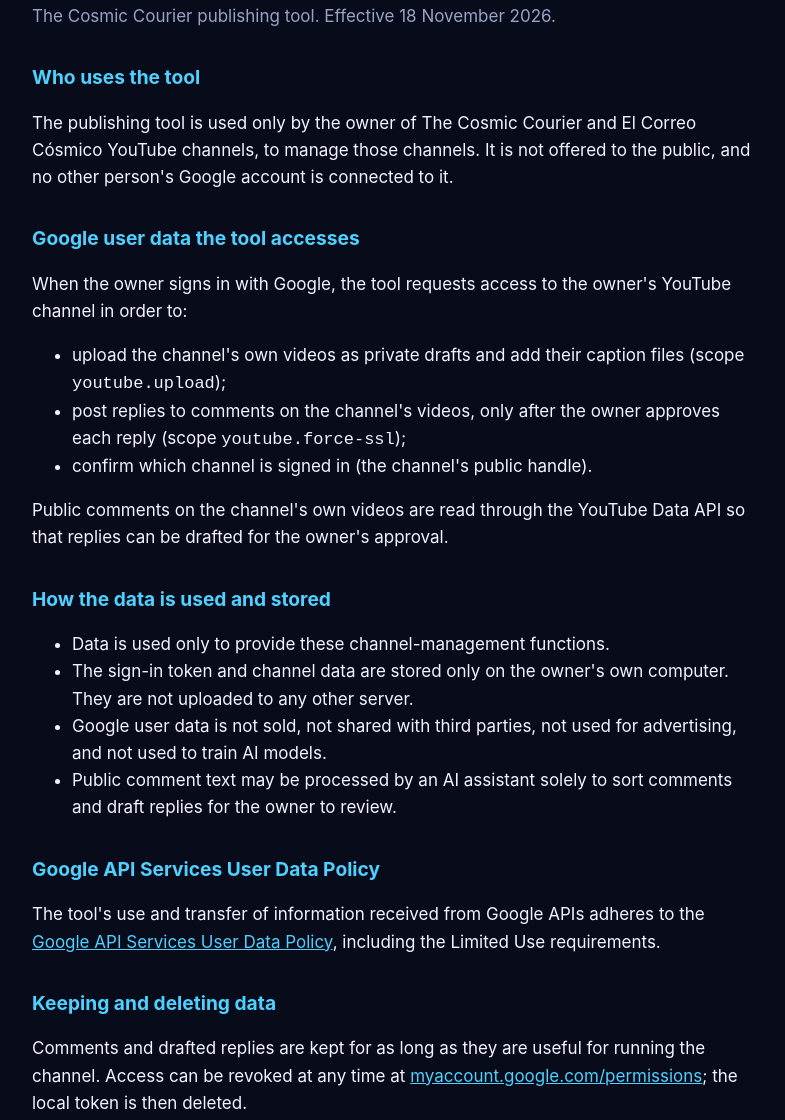
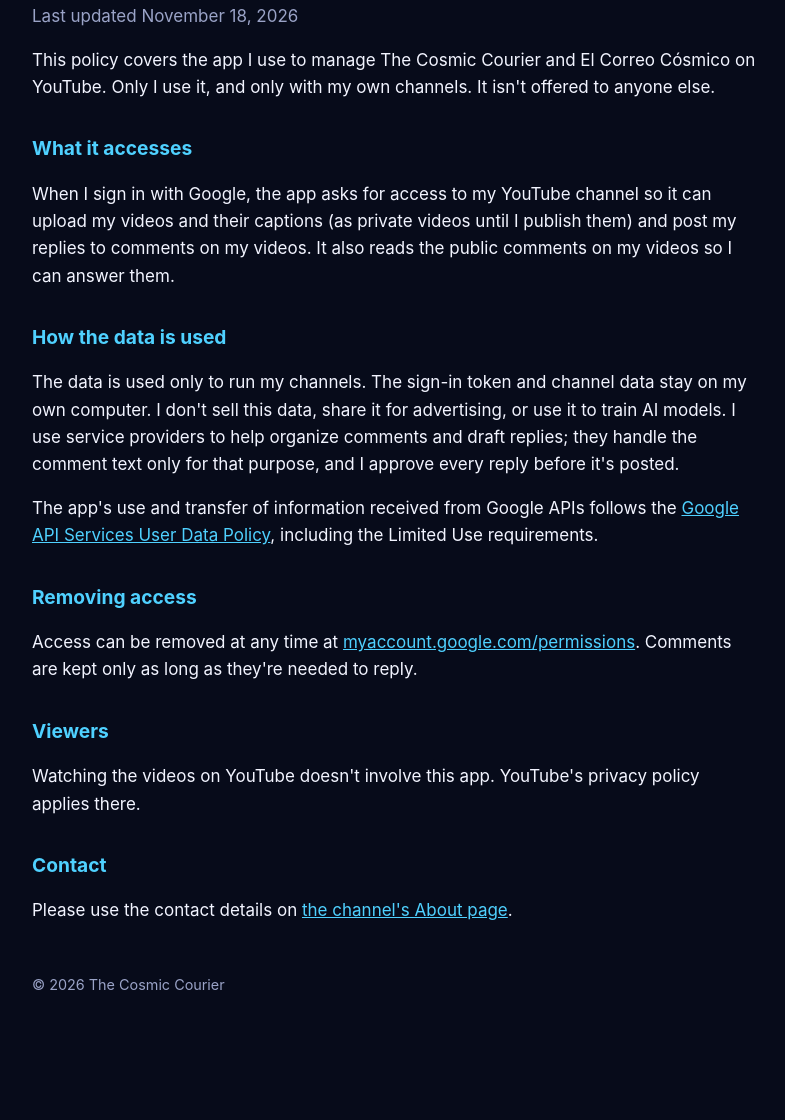
Before and after one commit to cosmic-courier/cosmic-courier.github.io, a plain HTML site: page privacy.html in a window 1280 px wide. Shown: the part 157-1277 px from the top of the page, without its empty margins (244-1029 px from the left). After the commit the page ends 1217 px from the top, so only its background shows below. Drawn offline with Linux system fonts and the light colour scheme.

Commit message:
Add files via upload

```diff
--- a/privacy.html
+++ b/privacy.html
@@ -4,60 +4,44 @@
 <meta charset="utf-8">
 <meta name="viewport" content="width=device-width, initial-scale=1">
 <title>Privacy Policy</title>
-<meta name="description" content="Privacy policy for The Cosmic Courier publishing tool.">
+<meta name="description" content="Privacy policy for The Cosmic Courier channel app.">
 <link rel="stylesheet" href="style.css">
 </head>
 <body>
 <main>
 <nav><a href="index.html">Home</a><a href="privacy.html">Privacy policy</a><a href="terms.html">Terms of service</a></nav>
 <h1>Privacy Policy</h1>
-<p class="muted">The Cosmic Courier publishing tool. Effective 18 November 2026.</p>
+<p class="muted">Last updated November 18, 2026</p>
 
-<h2>Who uses the tool</h2>
-<p>The publishing tool is used only by the owner of The Cosmic Courier and El Correo C&oacute;smico
-YouTube channels, to manage those channels. It is not offered to the public, and no other person's
-Google account is connected to it.</p>
+<p>This policy covers the app I use to manage The Cosmic Courier and El Correo C&oacute;smico on
+YouTube. Only I use it, and only with my own channels. It isn't offered to anyone else.</p>
 
-<h2>Google user data the tool accesses</h2>
-<p>When the owner signs in with Google, the tool requests access to the owner's YouTube channel in order to:</p>
-<ul>
-<li>upload the channel's own videos as private drafts and add their caption files
-(scope <code>youtube.upload</code>);</li>
-<li>post replies to comments on the channel's videos, only after the owner approves each reply
-(scope <code>youtube.force-ssl</code>);</li>
-<li>confirm which channel is signed in (the channel's public handle).</li>
-</ul>
-<p>Public comments on the channel's own videos are read through the YouTube Data API so that replies can be
-drafted for the owner's approval.</p>
+<h2>What it accesses</h2>
+<p>When I sign in with Google, the app asks for access to my YouTube channel so it can upload my
+videos and their captions (as private videos until I publish them) and post my replies to comments
+on my videos. It also reads the public comments on my videos so I can answer them.</p>
 
-<h2>How the data is used and stored</h2>
-<ul>
-<li>Data is used only to provide these channel-management functions.</li>
-<li>The sign-in token and channel data are stored only on the owner's own computer. They are not
-uploaded to any other server.</li>
-<li>Google user data is not sold, not shared with third parties, not used for advertising, and not
-used to train AI models.</li>
-<li>Public comment text may be processed by an AI assistant solely to sort comments and draft replies
-for the owner to review.</li>
-</ul>
+<h2>How the data is used</h2>
+<p>The data is used only to run my channels. The sign-in token and channel data stay on my own
+computer. I don't sell this data, share it for advertising, or use it to train AI models. I use
+service providers to help organize comments and draft replies; they handle the comment text only
+for that purpose, and I approve every reply before it's posted.</p>
 
-<h2>Google API Services User Data Policy</h2>
-<p>The tool's use and transfer of information received from Google APIs adheres to the
+<p>The app's use and transfer of information received from Google APIs follows the
 <a href="https://developers.google.com/terms/api-services-user-data-policy">Google API Services User Data
 Policy</a>, including the Limited Use requirements.</p>
 
-<h2>Keeping and deleting data</h2>
-<p>Comments and drafted replies are kept for as long as they are useful for running the channel. Access
-can be revoked at any time at <a href="https://myaccount.google.com/permissions">myaccount.google.com/permissions</a>;
-the local token is then deleted.</p>
+<h2>Removing access</h2>
+<p>Access can be removed at any time at
+<a href="https://myaccount.google.com/permissions">myaccount.google.com/permissions</a>. Comments are
+kept only as long as they're needed to reply.</p>
 
 <h2>Viewers</h2>
-<p>Watching the channel's videos does not involve this tool. YouTube's own privacy policy applies to
-viewers on YouTube.</p>
+<p>Watching the videos on YouTube doesn't involve this app. YouTube's privacy policy applies there.</p>
 
 <h2>Contact</h2>
-<p>Questions about this policy can be sent through the contact details on
-<a href="https://www.youtube.com/@TheCosmicCourier/about">the channel's About page</a>.</p>
+<p>Please use the contact details on <a href="https://www.youtube.com/@TheCosmicCourier/about">the
+channel's About page</a>.</p>
 <footer>&copy; 2026 The Cosmic Courier</footer>
 </main>
 </body>
```
Also changed, not shown: index.html (+6 -12 lines), terms.html (+12 -22 lines).
